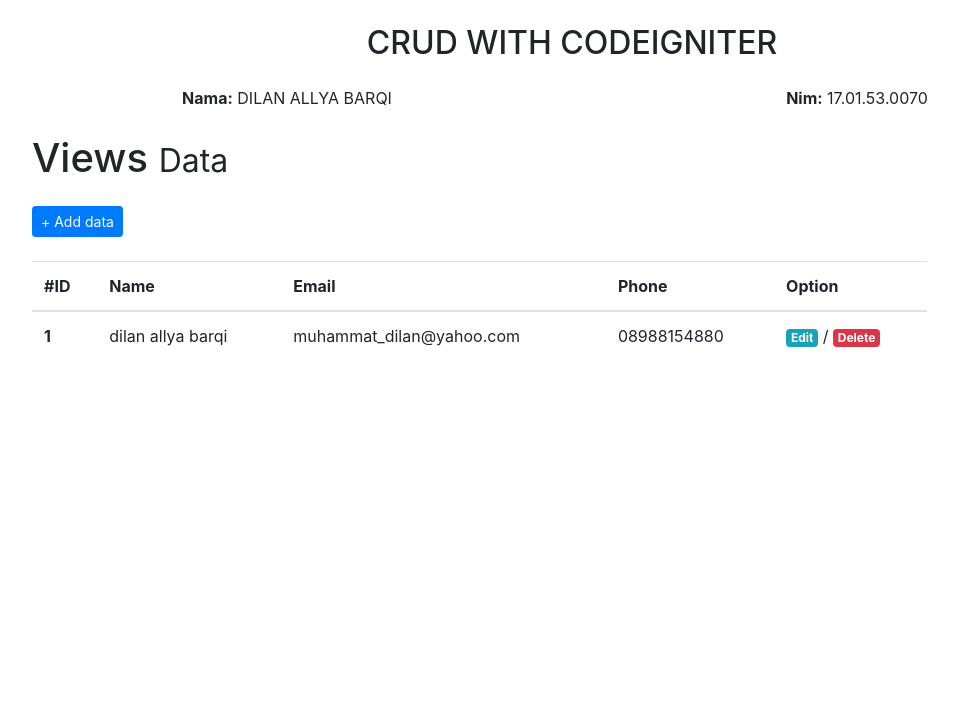
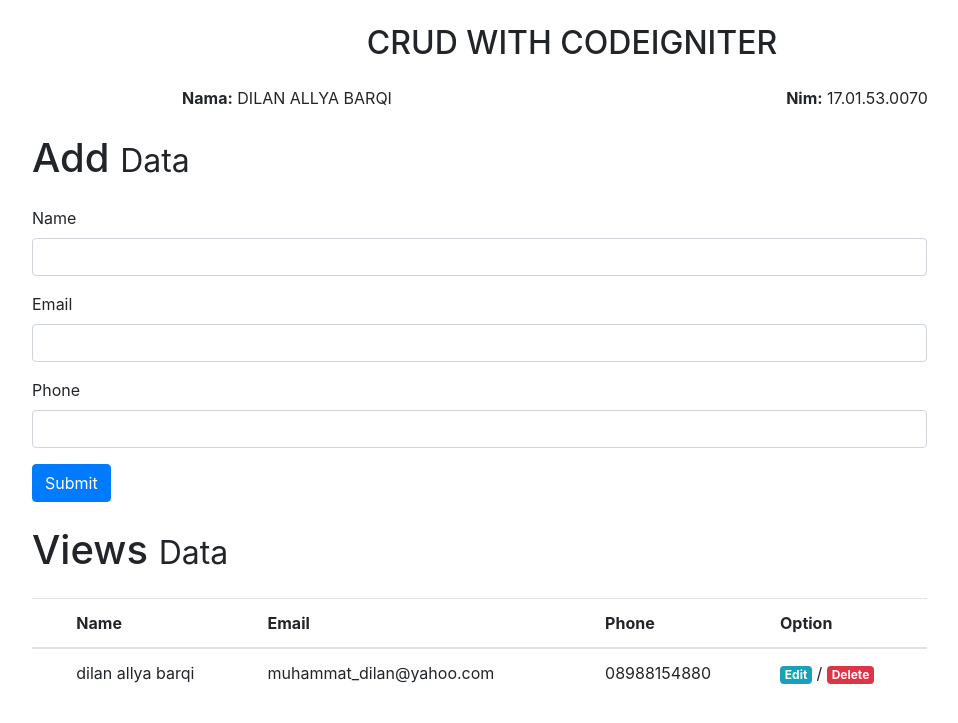
Before and after one commit to dilanreal/simple_crud_codeigniter, a CodeIgniter app: page /database/ in a window 1280 px wide. Shown: the part 56-779 px from the top of the page, without its empty margins (68-1026 px from the left). Run offline with CodeIgniter, Linux system fonts and the light colour scheme; data comes from the database, SQL or seed files in the repository.

Commit message:
Add files via upload

```diff
--- a/application/views/crud/view.php
+++ b/application/views/crud/view.php
@@ -1,16 +1,43 @@
+<div class="col-md-10">
+
+        <h1 class="my-4">Add
+          <small>Data </small>
+        </h1>
+
+  <font color="green"><?php echo $this->session->flashdata('pesan'); ?></font>
+  <?php echo form_open('crud/add',''); ?>
+  <div class="form-group">
+    <label for="exampleInputEmail1">Name</label>
+    <input type="text" name="name"class="form-control" id="exampleInputEmail1" aria-describedby="emailHelp">
+    <?php echo form_error('name', '<div class="text-danger"><small>', '</small></div>');?>
+  </div>
+
+  <div class="form-group">
+    <label for="exampleInputPassword1">Email</label>
+    <input type="email" name="email" class="form-control" id="exampleInputPassword1">
+    <?php echo form_error('email', '<div class="text-danger"><small>', '</small></div>');?>
+  </div>
+
+  <div class="form-group">
+    <label for="exampleInputPassword1">Phone</label>
+    <input type="text" name="phone" class="form-control" id="exampleInputPassword1">
+    <?php echo form_error('phone', '<div class="text-danger"><small>', '</small></div>');?>
+  </div>
+
+  <button type="submit" class="btn btn-primary">Submit</button>
+<?php echo form_close(); ?>
+</div>
 <div class="col-md-10">
 <h1 class="my-4">Views
           <small>Data </small>
         </h1>
 
-<?php echo anchor('crud/form_add', '+ Add data', 'class="btn btn-primary btn-sm"'); ?>
-<br><br>
 <font color="green"><?php echo $this->session->flashdata('pesan'); ?></font>
 
 <table class="table">
-  <thead>
+  <thead class="thead-dark>">
     <tr>
-      <th scope="col">#ID</th>
+      <th scope="col"></th>
       <th scope="col">Name</th>
       <th scope="col">Email</th>
       <th scope="col">Phone</th>
@@ -20,10 +47,11 @@
 
   <tbody>
     <?php
-    $i=1;
+    $nomer=1;?>
+    <?php
     foreach ($tmp as $key) { ?>
     <tr>
-      <th scope="row"><?php echo $key->id; ?></th>
+      <td <?php echo $nomer; ?></td>
       <td><?php echo $key->name; ?></td>
       <td><?php echo $key->email; ?></td>
       <td><?php echo $key->phone; ?></td>
```
